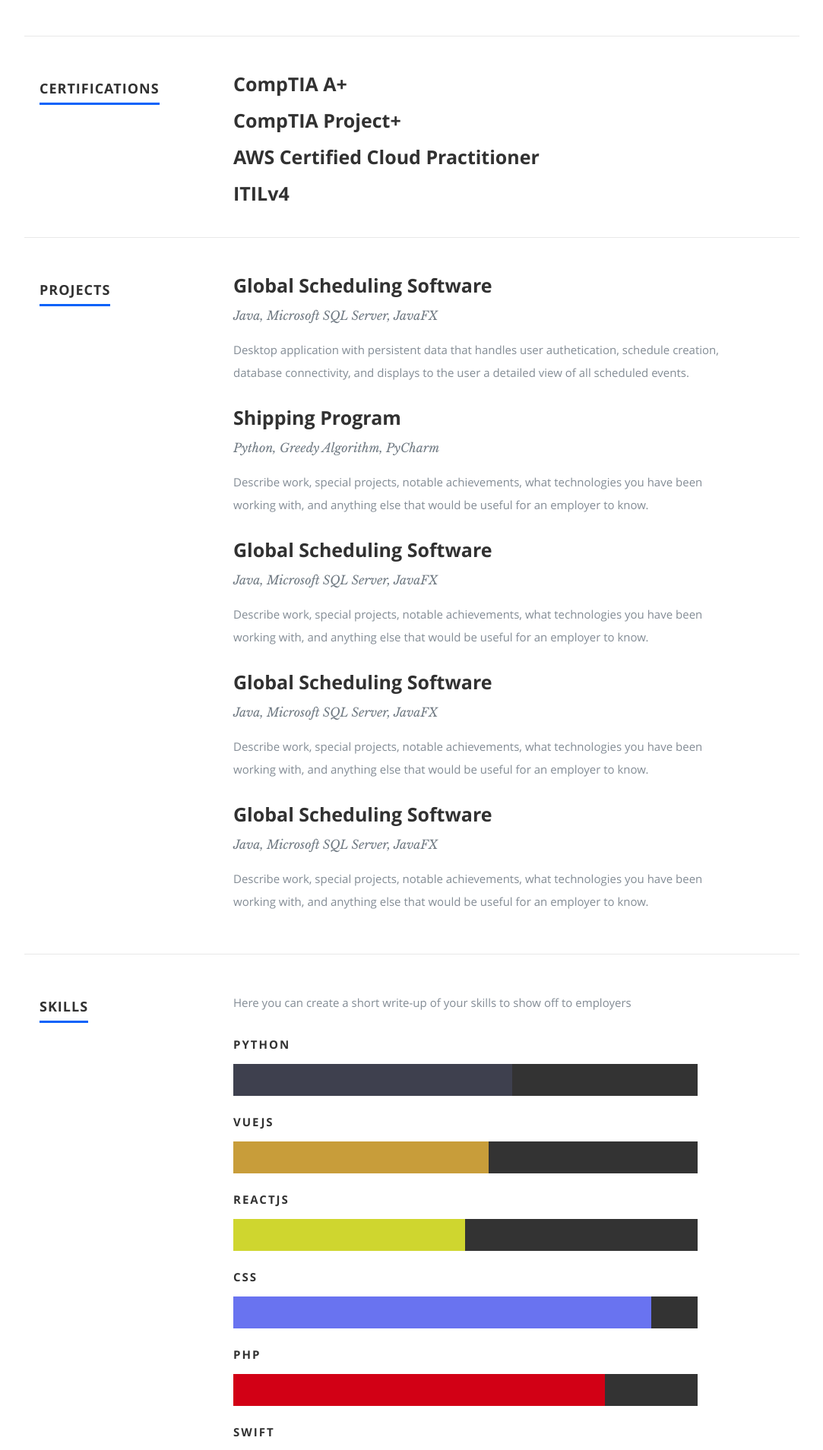
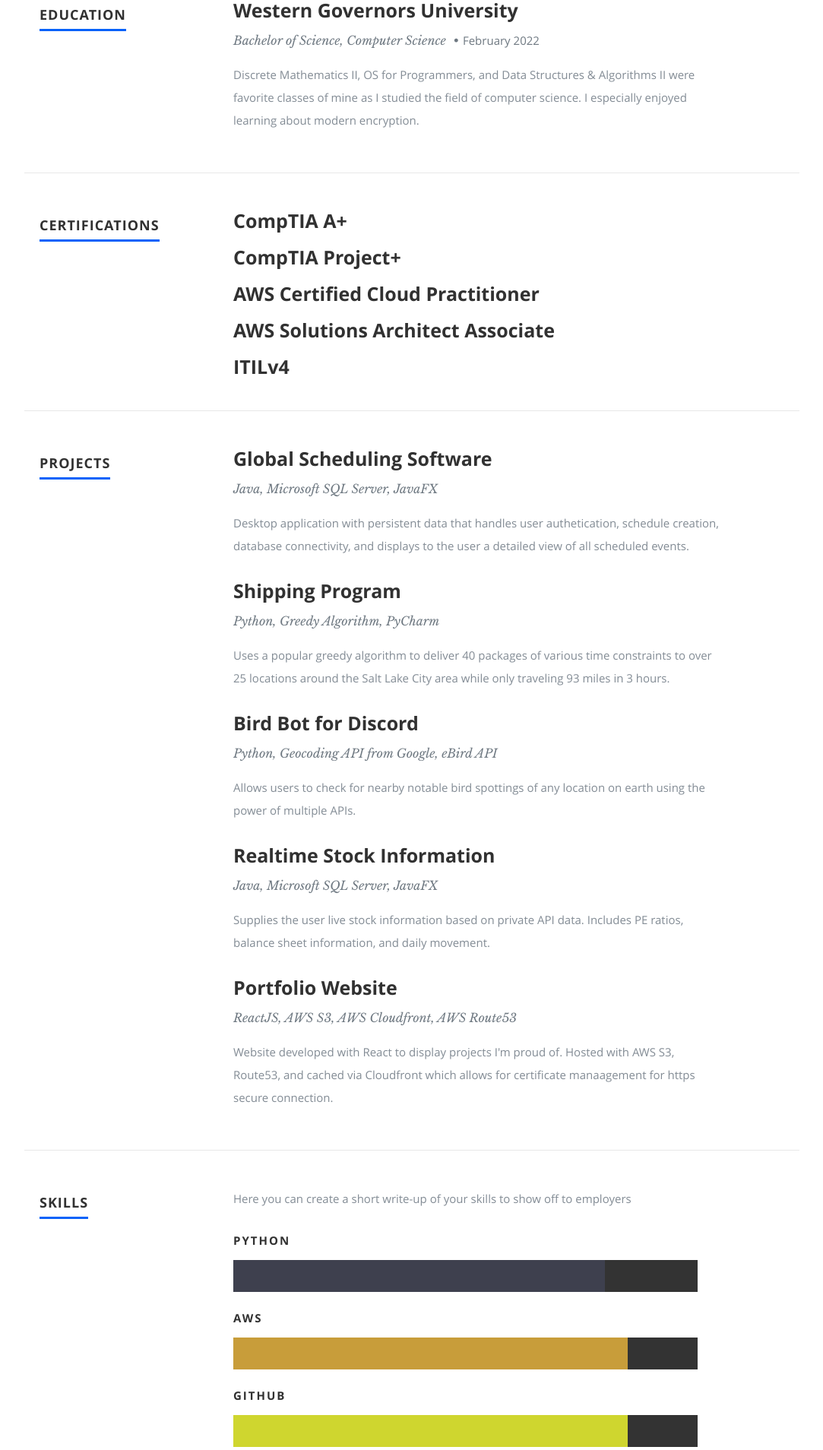
Before and after one commit to Tyler778/personal-web, a React (Create React App) app: page / in a window 1280 px wide. Shown: the part 1497-3405 px from the top of the page at 76% size, without its empty margins (98-1181 px from the left). Built offline with nearby package versions, Linux system fonts and the light colour scheme.

Commit message:
profile pic updated.  improved header and resumedata

```diff
--- a/public/resumeData.json
+++ b/public/resumeData.json
@@ -1,10 +1,10 @@
 {
   "main": {
     "name":"Tyler Quante",
-    "description":"I am a soon to be Computer Science graduate from Western Governors University.  I love learning about new technologies and building fun applications for my friends and I to use",
+    "description":"Computer Science graduate from Western Governors University.  I love learning about new technologies and building fun applications for my friends and I to use, and I especially love working with AWS and interesting APIs!",
     "image":"profilepic.jpg",
-    "bio":"Growing up in Cincinnati I attended Madeira High School where I earned a spot in National Honor Society my last two years.",
-    "contactmessage":"Feel free to get in contact with me.",
+    "bio":"After years of deliberating if I was smart enough to really try programming, I finally started realizing that nobody's great the first day.  We all struggle learning this ever evolving field, and the struggle is where growth happens.  I have enjoyed the 'Aha!' moments along the way and in a weird way even the mind-numbing bugs have their place in my heart.  Outside of software, I love spending time in the outdoors with friends either hiking, camping, climbing, or skiing, and as a Cincinnati native, Who Dey!",
+    "contactmessage":"Get in touch with me!",
     "email": "tyler.quante@gmail.com",
     "phone": "513-518-1792",
     "github":"https://github.com/Tyler778",
@@ -50,7 +50,7 @@
         "school":"Western Governors University",
         "degree":"Bachelor of Science, Computer Science",
         "graduated":"February 2022",
-        "description":"Discrete Mathematics II, OS for Programmers, and Data Structures & Algorithms II"
+        "description":"Discrete Mathematics II, OS for Programmers, and Data Structures & Algorithms II were favorite classes of mine as I studied the field of computer science.  I especially enjoyed learning about modern encryption."
       }
     ],
     "certifications":[
@@ -62,6 +62,9 @@
       },
       {
         "name":"AWS Certified Cloud Practitioner"
+      },
+      {
+        "name":"AWS Solutions Architect Associate"
       },
       {
         "name":"ITILv4"
@@ -76,52 +79,64 @@
       {
         "company":"Shipping Program",
         "title":"Python, Greedy Algorithm, PyCharm",
-        "description":"Describe work, special projects, notable achievements, what technologies you have been working with, and anything else that would be useful for an employer to know."
+        "description":"Uses a popular greedy algorithm to deliver 40 packages of various time constraints to over 25 locations around the Salt Lake City area while only traveling 93 miles in 3 hours."
       },
       {
-        "company":"Global Scheduling Software",
-        "title":"Java, Microsoft SQL Server, JavaFX",
-        "description":"Describe work, special projects, notable achievements, what technologies you have been working with, and anything else that would be useful for an employer to know."
+        "company":"Bird Bot for Discord",
+        "title":"Python, Geocoding API from Google, eBird API",
+        "description":"Allows users to check for nearby notable bird spottings of any location on earth using the power of multiple APIs."
       },
       {
-        "company":"Global Scheduling Software",
+        "company":"Realtime Stock Information",
         "title":"Java, Microsoft SQL Server, JavaFX",
-        "description":"Describe work, special projects, notable achievements, what technologies you have been working with, and anything else that would be useful for an employer to know."
+        "description":"Supplies the user live stock information based on private API data.  Includes PE ratios, balance sheet information, and daily movement."
       },
       {
-        "company":"Global Scheduling Software",
-        "title":"Java, Microsoft SQL Server, JavaFX",
-        "description":"Describe work, special projects, notable achievements, what technologies you have been working with, and anything else that would be useful for an employer to know."
+        "company":"Portfolio Website",
+        "title":"ReactJS, AWS S3, AWS Cloudfront, AWS Route53",
+        "description":"Website developed with React to display projects I'm proud of.  Hosted with AWS S3, Route53, and cached via Cloudfront which allows for certificate manaagement for https secure connection."
       }
     ],
     "skills":[
       {
         "name":"Python",
+        "level":"80%"
+      },
+      {
+        "name":"AWS",
+        "level":"85%"
+      },
+      {
+        "name":"Github",
+        "level":"85%"
+      },
+      {
+        "name":"API Handling",
+        "level":"75%"
+      },
+      {
+        "name":"ReactJs",
         "level":"60%"
       },
       {
-        "name":"VueJs",
-        "level":"55%"
+        "name":"CSS",
+        "level":"75%"
       },
       {
-        "name":"ReactJs",
-        "level":"50%"
+        "name":"Java",
+        "level":"75%"
       },
       {
-        "name":"CSS",
-        "level":"90%"
+        "name":"JavaScript",
+        "level":"70%"
       },
       {
-        "name":"PHP",
-        "level":"80%"
+        "name":"C++",
+        "level":"60%"
       },
       {
-        "name":"Swift",
-        "level":"50%"
-      },
-      {
-        "name":"JAVA",
-        "level":"80%"
+        "name":"Docker",
+        "level":"65%"
       }
     ]
   },
--- a/src/Components/Header.js
+++ b/src/Components/Header.js
@@ -62,13 +62,13 @@
               <h1 className="responsive-headline">{name}</h1>
             </Fade>
             <Fade bottom duration={1200}>
-              <h3>{description}.</h3>
+              <h3>{description}</h3>
             </Fade>
             <hr />
             <Fade bottom duration={2000}>
               <ul className="social">
                 <a href={project} className="button btn project-btn">
-                  <i className="fa fa-book"></i>Project
+                  <i className="fa fa-book"></i>Resume
                 </a>
                 <a href={github} className="button btn github-btn">
                   <i className="fa fa-github"></i>Github
```
Also changed, not shown: public/images/profilepic.jpg.
